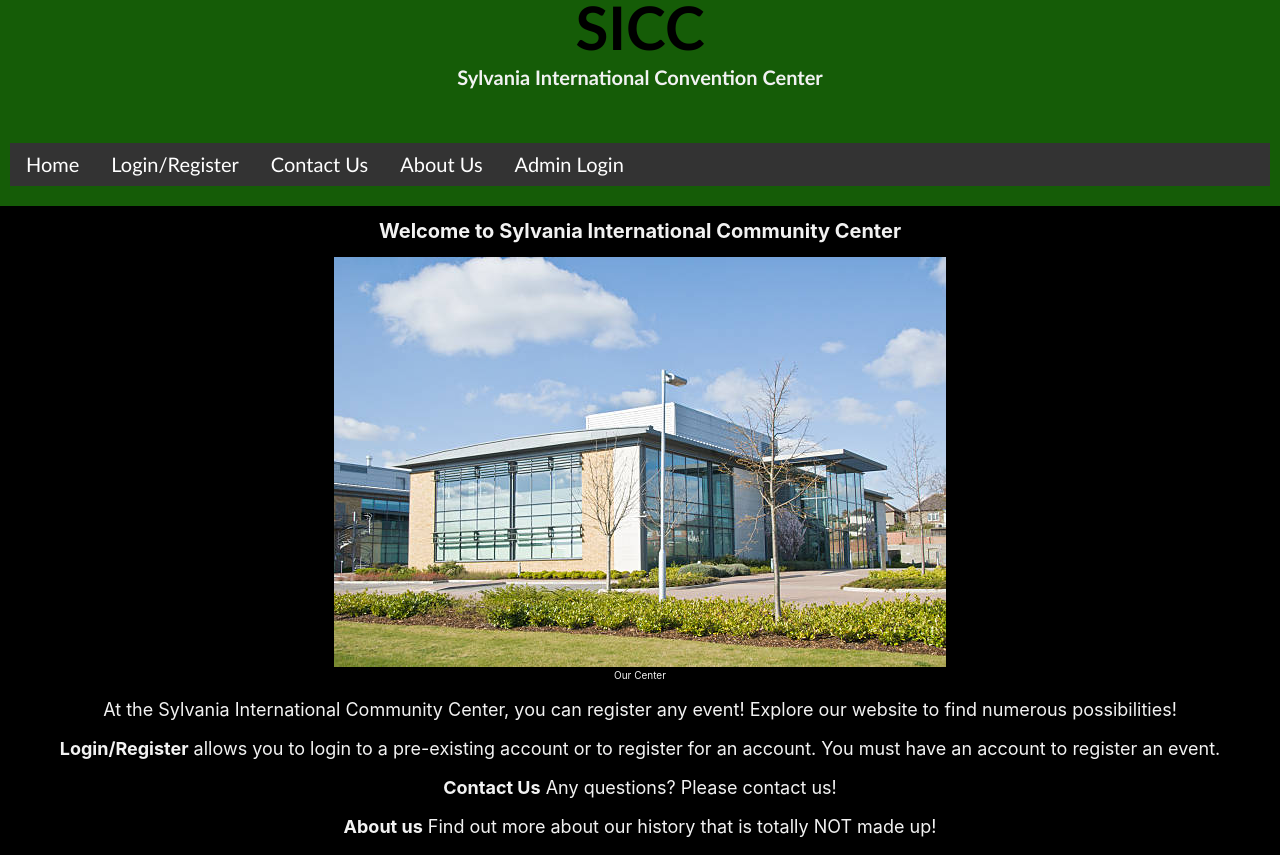
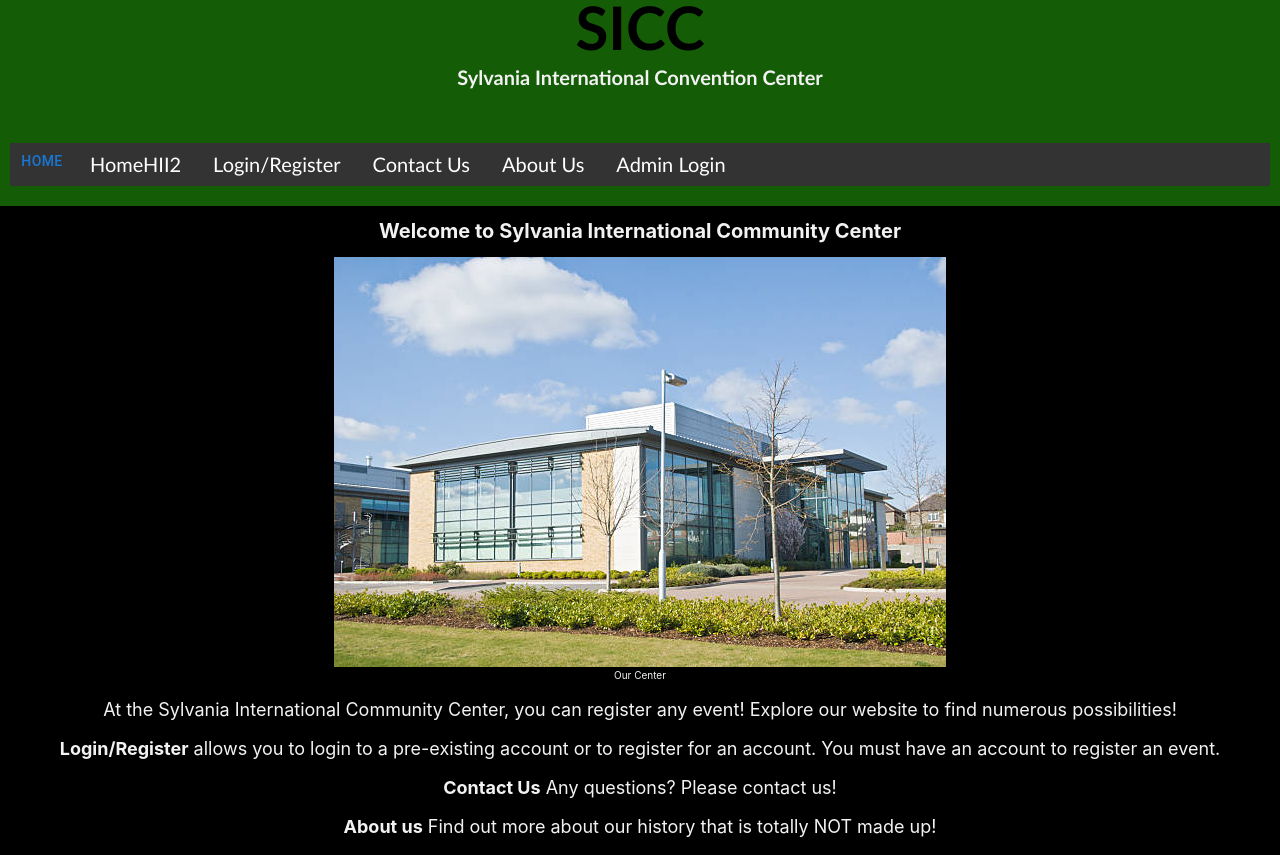
Before and after one commit to LiamGallagher03/touchofclassevents, a React (Create React App) app: page / in a window 1280 px wide. Built offline with nearby package versions, Linux system fonts and the light colour scheme.

Commit message:
Update TabManager.js
Combined the 2 return statements into 1 return statement

```diff
--- a/src/Components/TabManager.js
+++ b/src/Components/TabManager.js
@@ -46,15 +46,14 @@ function TabManager() {
     }
     //are used when something is clicked
 
-    if (isLoggedIn) {
     return (
         <div>
             <header>
                 <ul>
                     <li><Button>Home</Button></li>
-                        <li><a href="home" onClick={handleHome}>HomeHII</a></li>
+                    <li><a href="home" onClick={handleHome}>HomeHII2</a></li>
                     <li><a href="#register" onClick={handleRegister}>Login/Register</a></li>
-                        <li><a href="#diagram" onClick={handleDiagram}>Events</a></li> {/*CHANGE THIS LATER!!*/}
+                    {isLoggedIn ? <li><a href="event" onClick={handleDiagram}>Events</a></li> : <></>}
                     <li><a href="#contact" onClick={handleContact}>Contact Us</a></li>
                     <li><a href="#about" onClick={handleAbout}>About Us</a></li>
                     <li><a href="#adminlogin" onClick={handleAdmin}>Admin Login</a></li>
@@ -65,30 +64,6 @@ function TabManager() {
             </body>
         </div>
     )
+    //gives user access to certain tabs if loggedIn
 }
-    //gives user access to certain tabs if loggedIn
-
-    else {
-        return (
-            <div>
-                <header>
-                    <ul>
-
-                        <li><a href="home" onClick={handleHome}>Home</a></li>
-                        <li><a href="#register" onClick={handleRegister}>Login/Register</a></li>
-                        <li><a href="#contact" onClick={handleContact}>Contact Us</a></li>
-                        <li><a href="#about" onClick={handleAbout}>About Us</a></li>
-                        <li><a href="#adminlogin" onClick={handleAdmin}>Admin Login</a></li>
-                    </ul>
-                    {/*HTML for the navbar*/}
-                </header>
-                <body>
-                    {activeTab}
-                    {/*The actual tab*/}
-                </body>
-            </div>
-        )
-    }
-}
-
 export default TabManager
```
Lines whose indentation alone changed are shown as unchanged.
